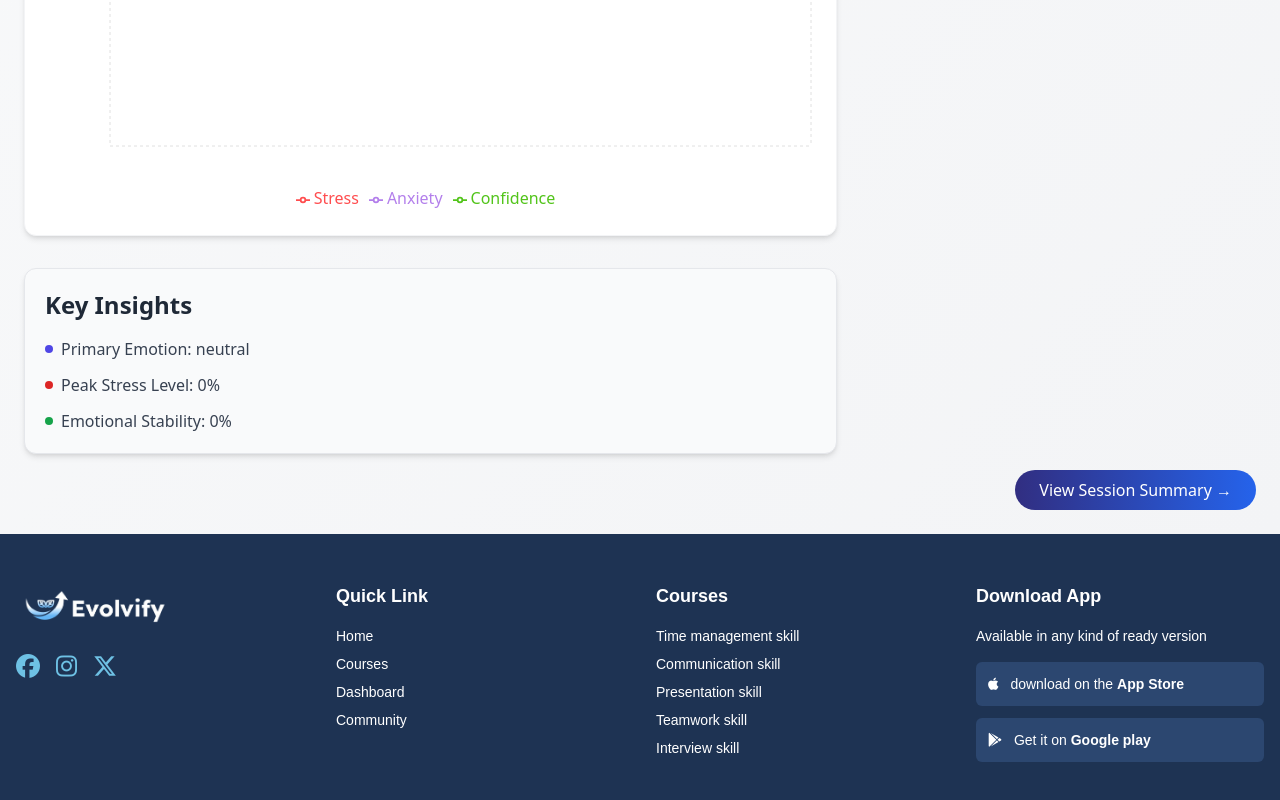
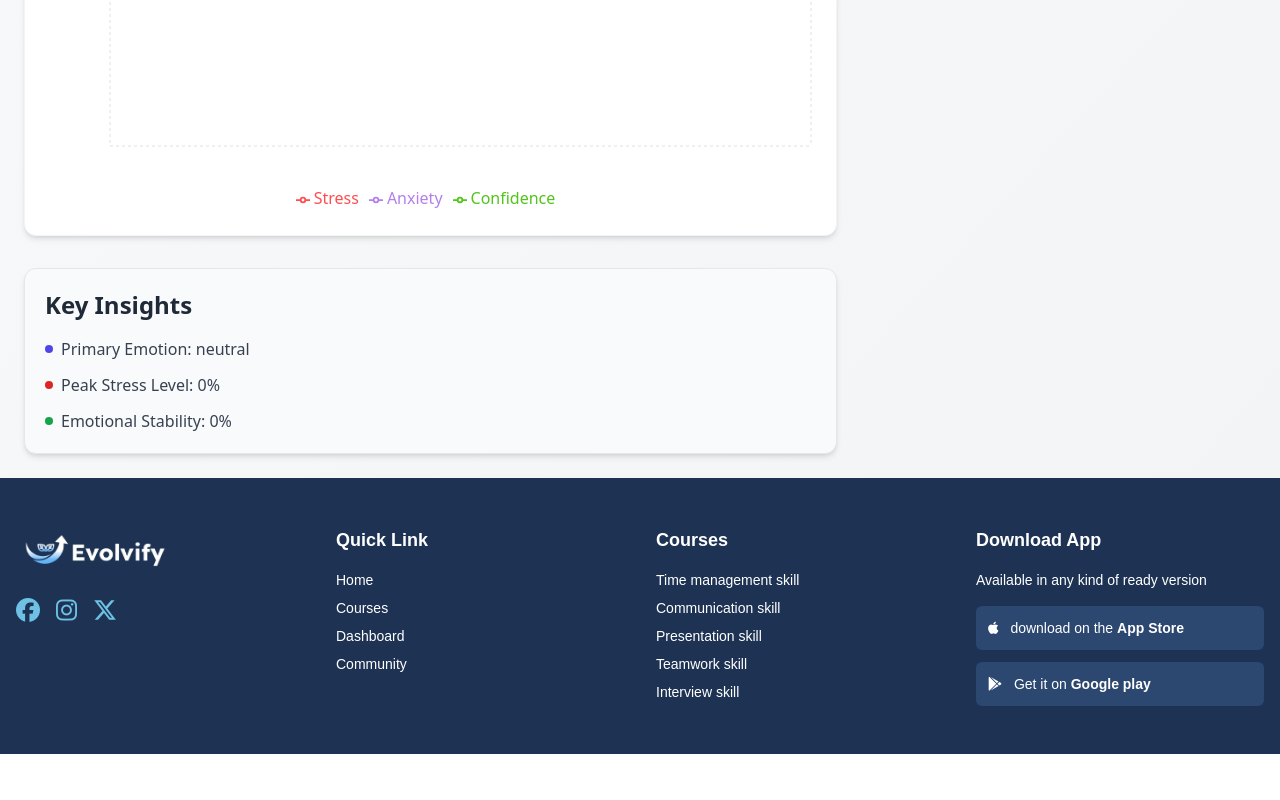
Before and after one commit to Evolvify-Project/Evolvify-Website, a React (Vite) app: page /interview-test in a window 1280 px wide. Shown: the part 1046-1846 px from the top of the page. After the commit the page ends 1800 px from the top, so only its background shows below. Built offline with nearby package versions, Linux system fonts and the light colour scheme.

Commit message:
Remove summary button

```diff
--- a/src/pages/EmotionalAnalysis.jsx
+++ b/src/pages/EmotionalAnalysis.jsx
@@ -826,16 +826,6 @@ const PresentationTestPage = () => {
           </div>
         </div>
       </div>
-      <div className="text-right mt-4">
-        <Link
-          to="/summary"
-          className="text-indigo-600 hover:text-indigo-800 transition"
-        >
-          <button className="px-6 py-2 bg-gradient-to-r from-indigo-900 to-blue-600 rounded-full text-white hover:opacity-90 transition duration-200">
-            View Session Summary →
-          </button>
-        </Link>
-      </div>
     </div>
   );
 };
--- a/src/pages/InterviewTest.jsx
+++ b/src/pages/InterviewTest.jsx
@@ -830,16 +830,6 @@ const InterviewTestPage = () => {
           </div>
         </div>
       </div>
-      <div className="text-right mt-4">
-        <Link
-          to="/summary"
-          className="text-indigo-600 hover:text-indigo-800 transition"
-        >
-          <button className="px-6 py-2 bg-gradient-to-r from-indigo-900 to-blue-600 rounded-full text-white hover:opacity-90 transition duration-200">
-            View Session Summary →
-          </button>
-        </Link>
-      </div>
     </div>
   );
 };
```
